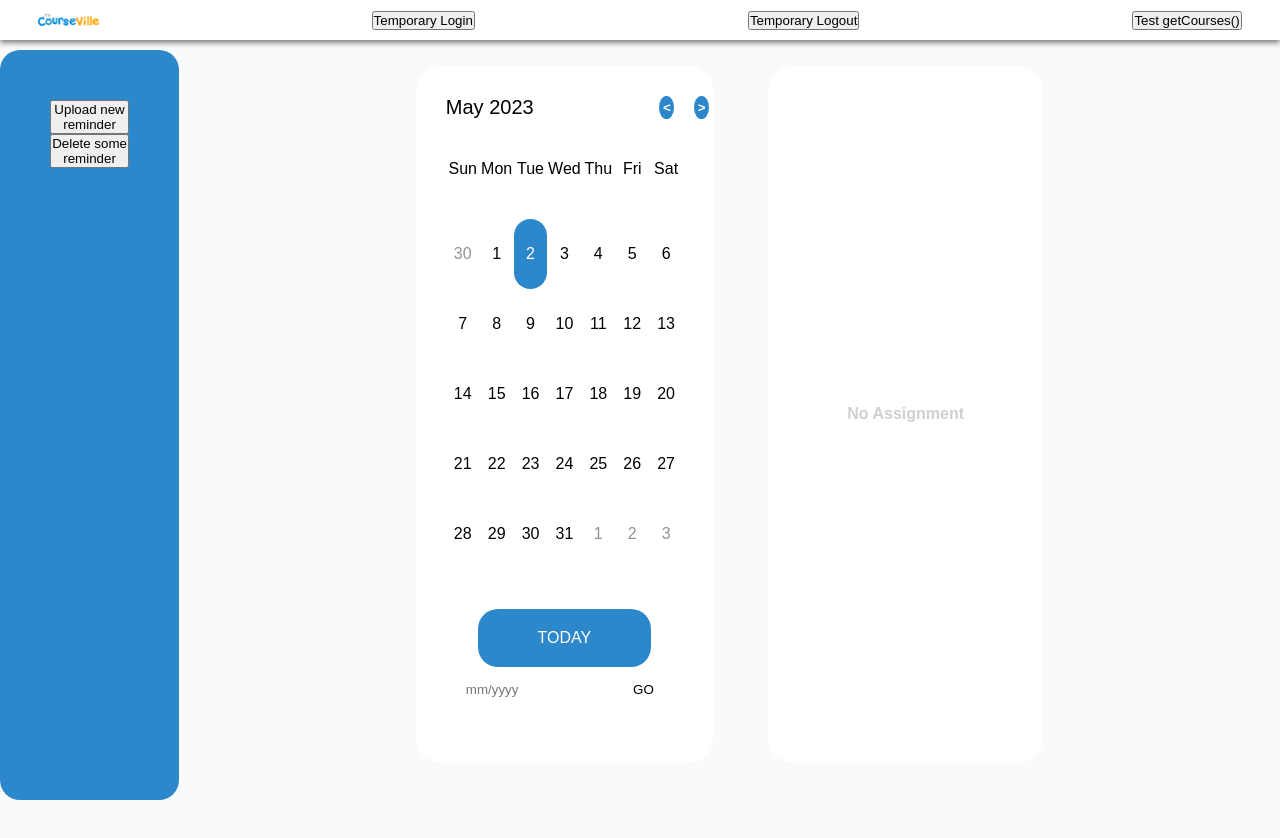
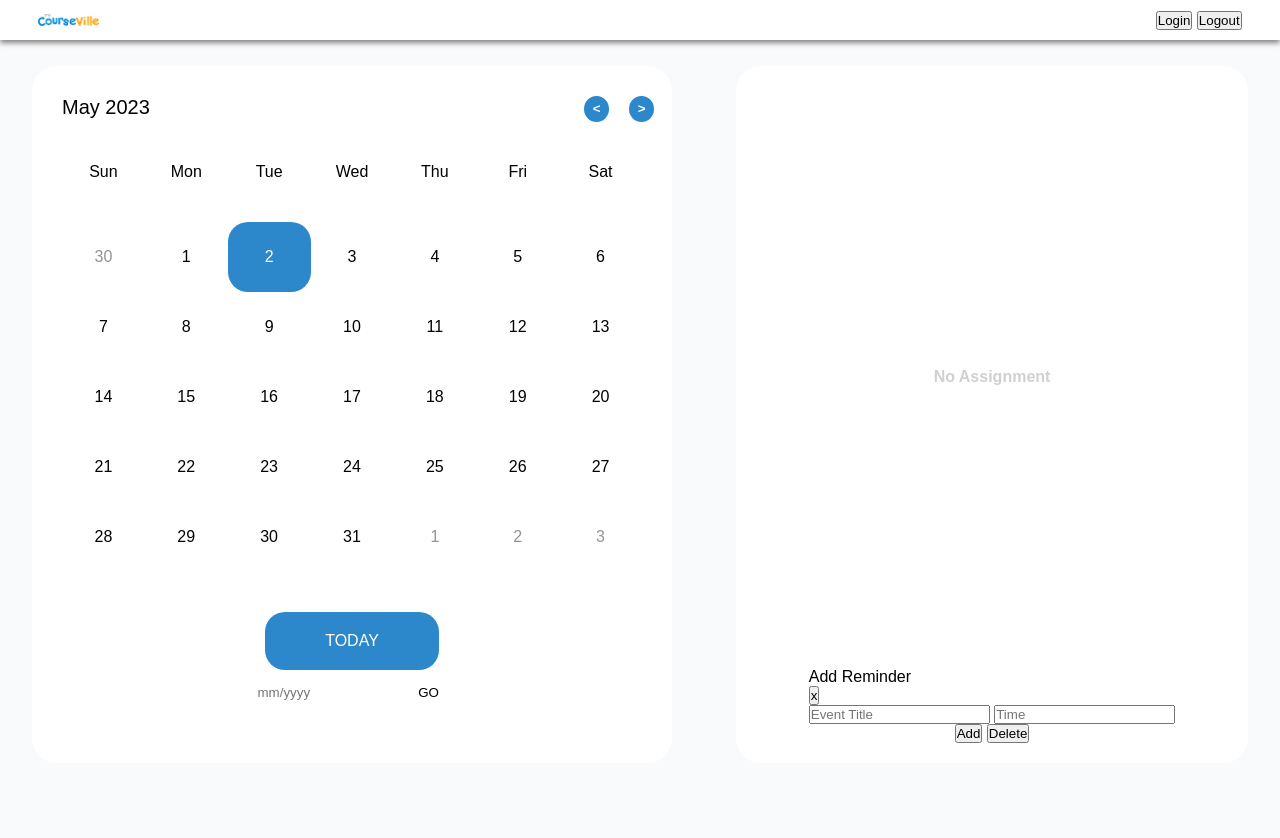
Before and after one commit to Nacnano/cee-34-final-project, a website: page frontend/index.html in a window 1280 px wide. Drawn offline with Linux system fonts and the light colour scheme; no server answers.

Commit message:
Delete side bar and add add-btn and delete-btn to task block

```diff
--- a/frontend/index.html
+++ b/frontend/index.html
@@ -10,18 +10,17 @@
   <body>
     <header>
       <img class="logo" src="images/cv-logo.png" alt="logo" />
-      <button class="login-btn">Temporary Login</button>
-      <button class="logout-btn">Temporary Logout</button>
-      <button class="getcourses-btn" onclick="getCourses()">
-        Test getCourses()
-      </button>
+      <div class="btn">
+        <button class="login-btn">Login</button>
+        <button class="logout-btn">Logout</button>
+      </div>
     </header>
 
-    <div class="sidebar">
+    <!-- <div class="sidebar">
       <button class="add-reminder-btn">Upload new reminder</button>
-      <!-- Todo: add delete button for a reminder with a unique reminder_id -->
+      Todo: add delete button for a reminder with a unique reminder_id
       <button class="delete-reminder-btn">Delete some reminder</button>
-    </div>
+    </div> -->
 
     <div class="container">
       <div class="calendar">
@@ -51,13 +50,14 @@
         </div>
       </div>
 
+      <div class="assignment-block">
         <div class="task">
           <div class="no-assignment">
             <h4>Loading Assignments</h4>
           </div>
 
           <!-- <div class="assignment">
-          <div class = "info">
+            <div c  lass = "info">
               <div class="imageHolder">
                 <img class="course-icon" src="https://mycourseville-default.s3.ap-southeast-1.amazonaws.com/useruploaded_course_files/2021_2/27352/course_icon/icon_cee_2022-1-16418931038922.png" alt="course-icon">
               </div>
@@ -81,6 +81,24 @@
             <div class = "due-date">11:55</div>
           </div> -->
         </div>
+        <div class="add-reminder-wrapper">
+          <div class="add-reminder-header">
+            <div class="add-reminder-title">Add Reminder</div>
+            <button class="close-btn">x</button>
+          </div>
+          <div class="add-reminder-body">
+            <div class="add-reminder-input">
+              <input type="text" placeholder="Event Title" class="reminder-message">
+              <input type="text" placeholder="Time" class="reminder-date">
+            </div>
+          </div>
+        </div>
+        <div class="assignment-btn">
+          <button class="add-reminder-btn">Add</button>
+          <button class="delete-reminder-btn">Delete</button>
+        </div>
+      </div>
+    </div>
   </div>
   </body>
 </html>
--- a/frontend/styles.css
+++ b/frontend/styles.css
@@ -93,7 +93,7 @@ body {
 
 .calendar {
   height: 90%;
-  width: 27%;
+  width: 50%;
   background-color: white;
   border-radius: 25px;
   overflow: hidden;
@@ -245,16 +245,31 @@ body {
   background-color: var(--hover-clr);
 }
 
-.task {
+.calendar .input {
+  width: 35%;
+  height: 20%;
+}
+
+.assignment-block {
   height: 90%;
-  width: 25%;
+  width: 40%;
   background-color: white;
   border-radius: 25px;
+  padding: 20px;
+  margin-left: 5%;
+  display: flex;
+  justify-content: space-between;
+  flex-direction: column;
+  align-items: center;
+}
+
+.task {
+  height: 100%;
+  width: 100%;
+  background-color: white;
   overflow: hidden;
   display: inline-block;
   justify-content: center;
-  padding: 20px;
-  margin-left: 5%;
 }
 
 .assignment {
```
Also changed, not shown: package.json (added, +7 -0 lines), 1 other file. Lines whose indentation alone changed are shown as unchanged.
